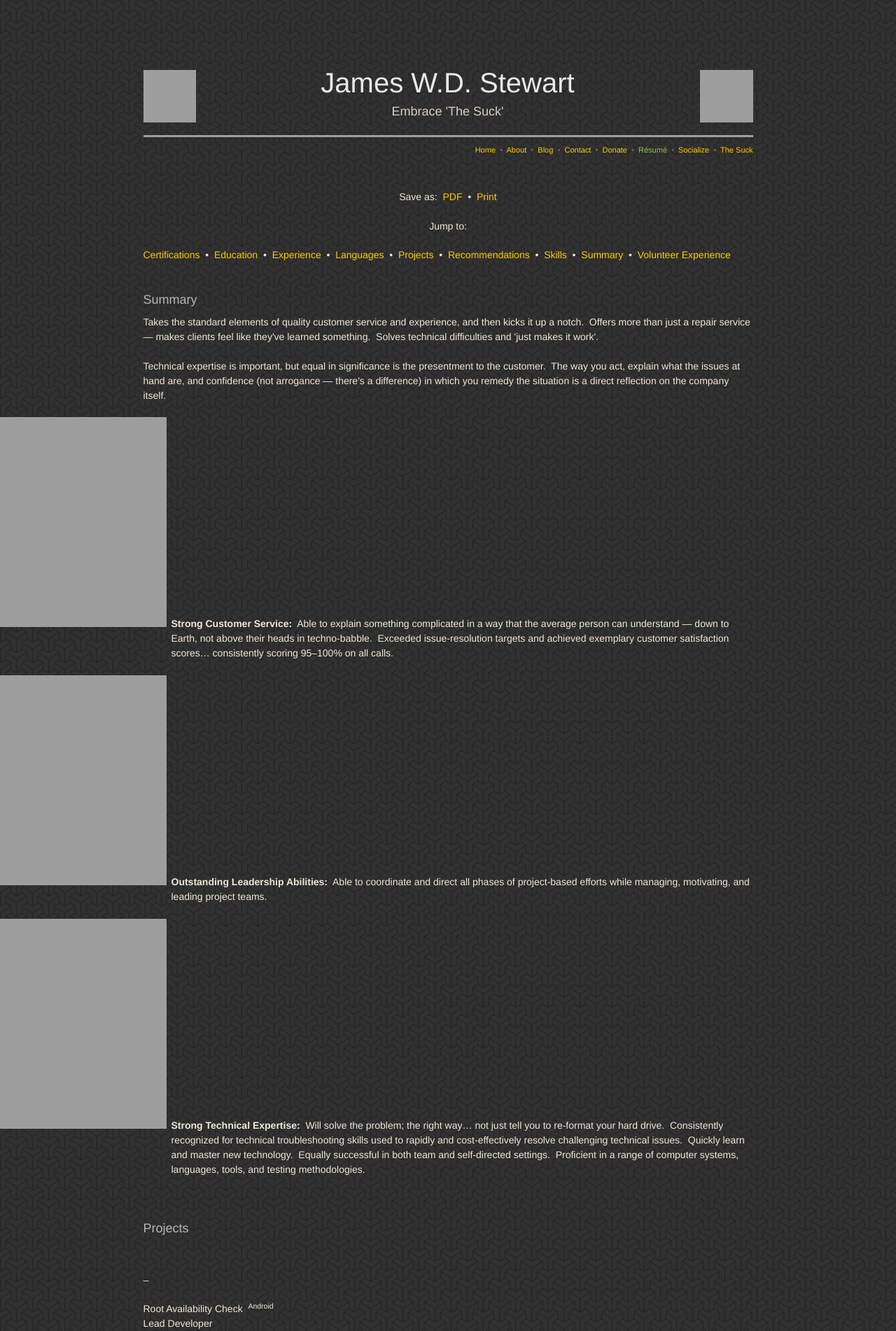
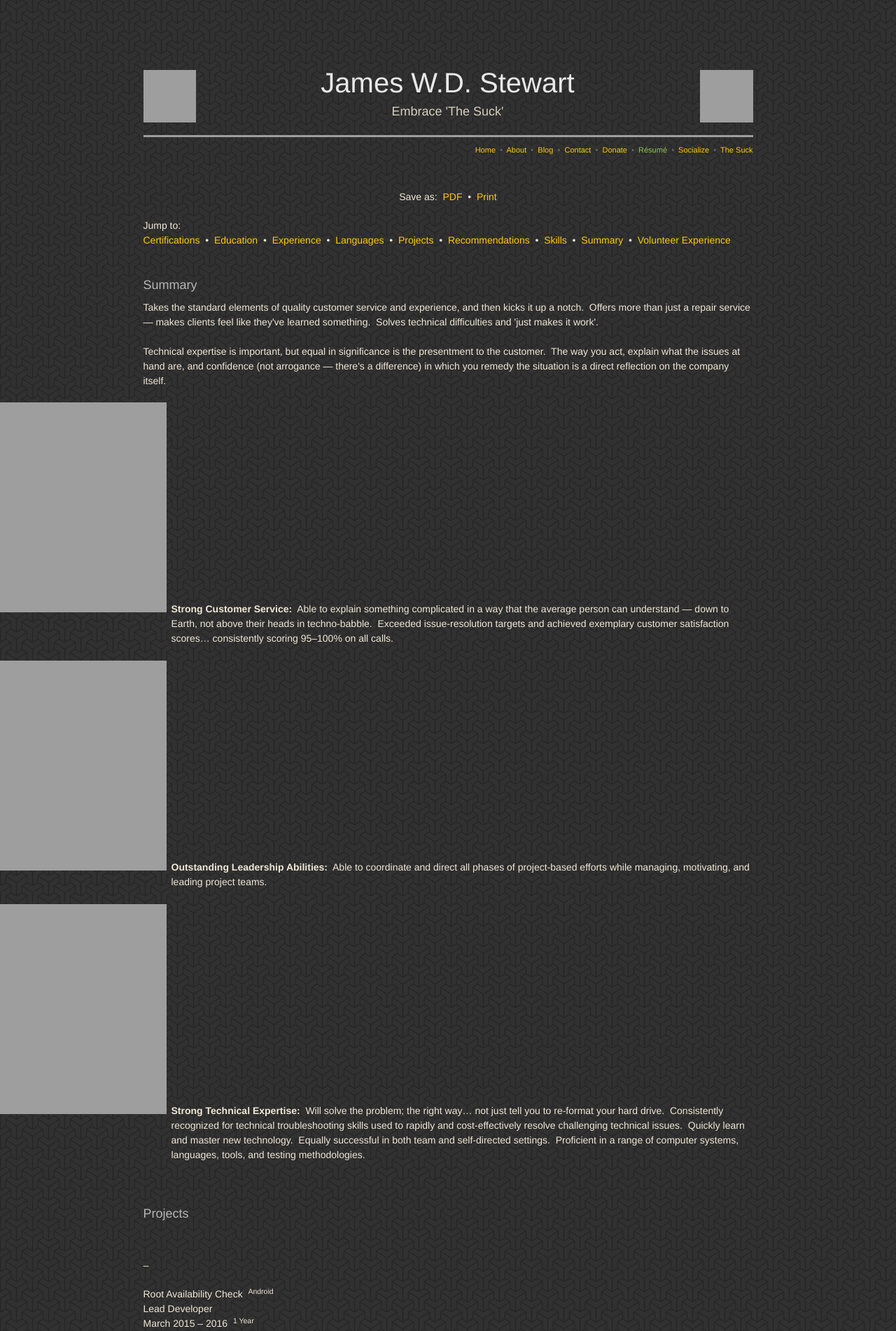
Before and after one commit to jwds1978/jwds1978.github.io, a Jekyll site: the page built from resume.md, in a window 1280 px wide. Shown: the top 1902 px of the page at 70% size. Built offline with Jekyll 4.4.1, drawn with Linux system fonts in a browser that asks for light colours; nearby versions of some CDN libraries; some web fonts are replaced; our own code applies the rules of GitHub Pages for plain Markdown files; grey boxes are pictures that could not be loaded.

Commit message:
Quick-jump layout.

```diff
--- a/resume.md
+++ b/resume.md
@@ -7,9 +7,8 @@ title: "Curriculum Vitae"
   Save as:&nbsp;
   <a href="https://www.web2pdfconvert.com/convert" rel="alternate nofollow" target="_blank" title="Save {{ page.title }} as PDF">PDF</a>&nbsp;
   &bull;&nbsp; <a href="javascript:window.print()" rel="alternate" target="_blank" title="Print {{ page.title }}">Print</a><br />
-  &nbsp;<br />
-  Jump to:
   <div style="text-align: justify;">
+    Jump to:<br />
     <a href="{{ site.url }}{{ page.url }}#certifications" rel="me" title="{{ page.title }} :: Certifications">Certifications</a>&nbsp;
     &bull;&nbsp; <a href="{{ site.url }}{{ page.url }}#education" rel="me" title="{{ page.title }} :: Education">Education</a>&nbsp;
     &bull;&nbsp; <a href="{{ site.url }}{{ page.url }}#experience" rel="me" title="{{ page.title }} :: Experience">Experience</a>&nbsp;
```
